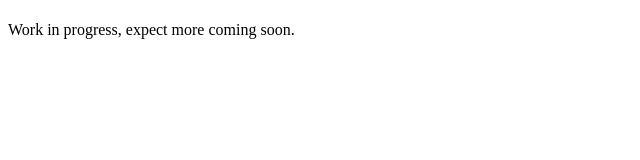
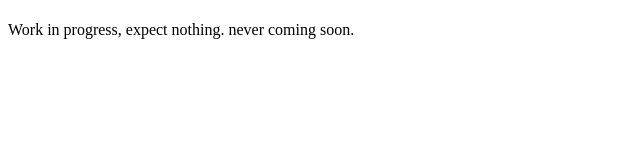
Before and after one commit to Bockanator/bockanator.github.io, a plain HTML site: page index.html in a window 1280 px wide. Shown: the full height of the page, 0-640 px from the left. Drawn offline with Linux system fonts and the light colour scheme.

Commit message:
Update index.html

```diff
--- a/index.html
+++ b/index.html
@@ -5,7 +5,7 @@
 <body>
 
 <h1></h1>
-<p>Work in progress, expect more coming soon.</p>
+<p>Work in progress, expect nothing. never coming soon.</p>
 
 </body>
 </html>
```
